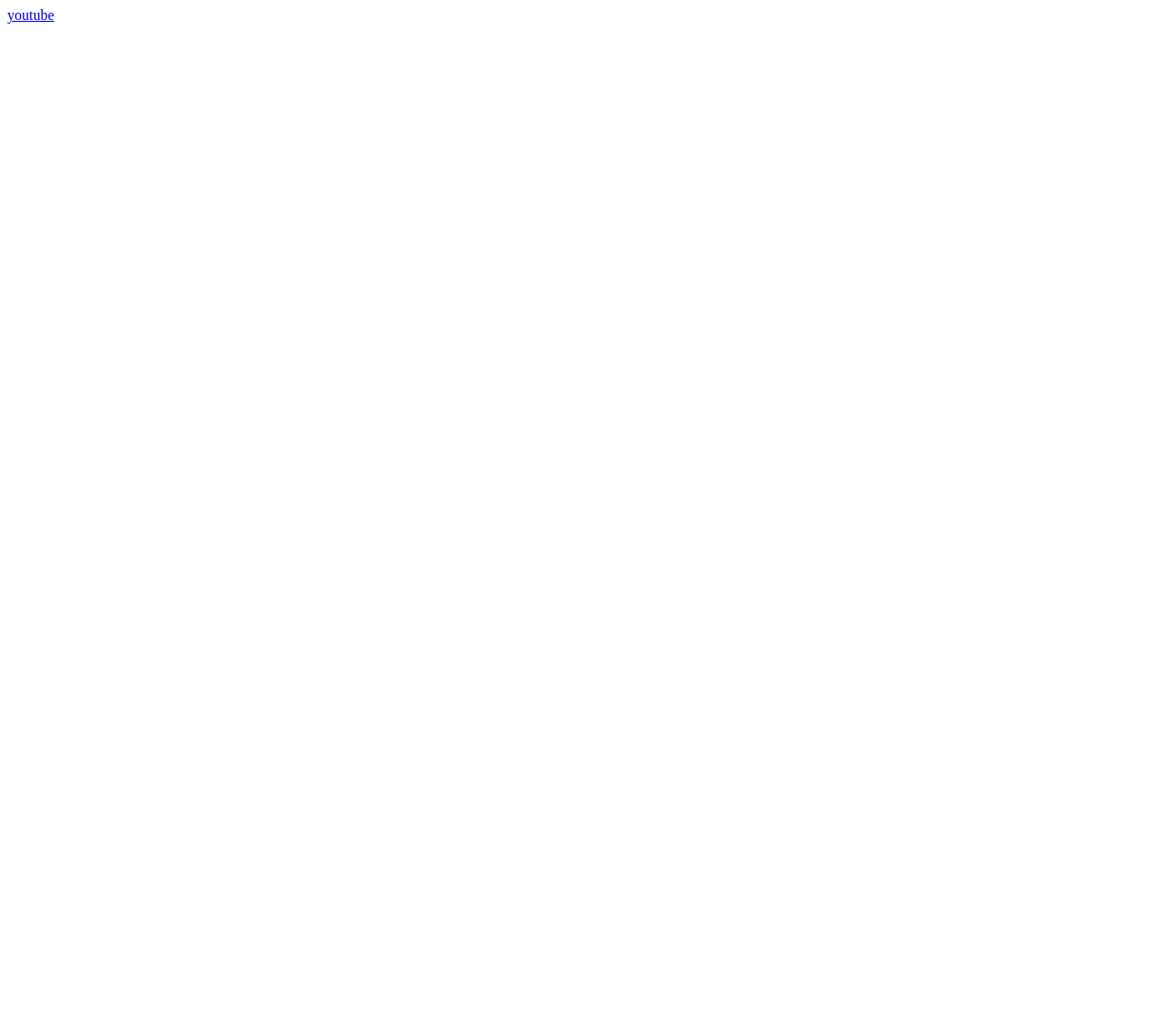
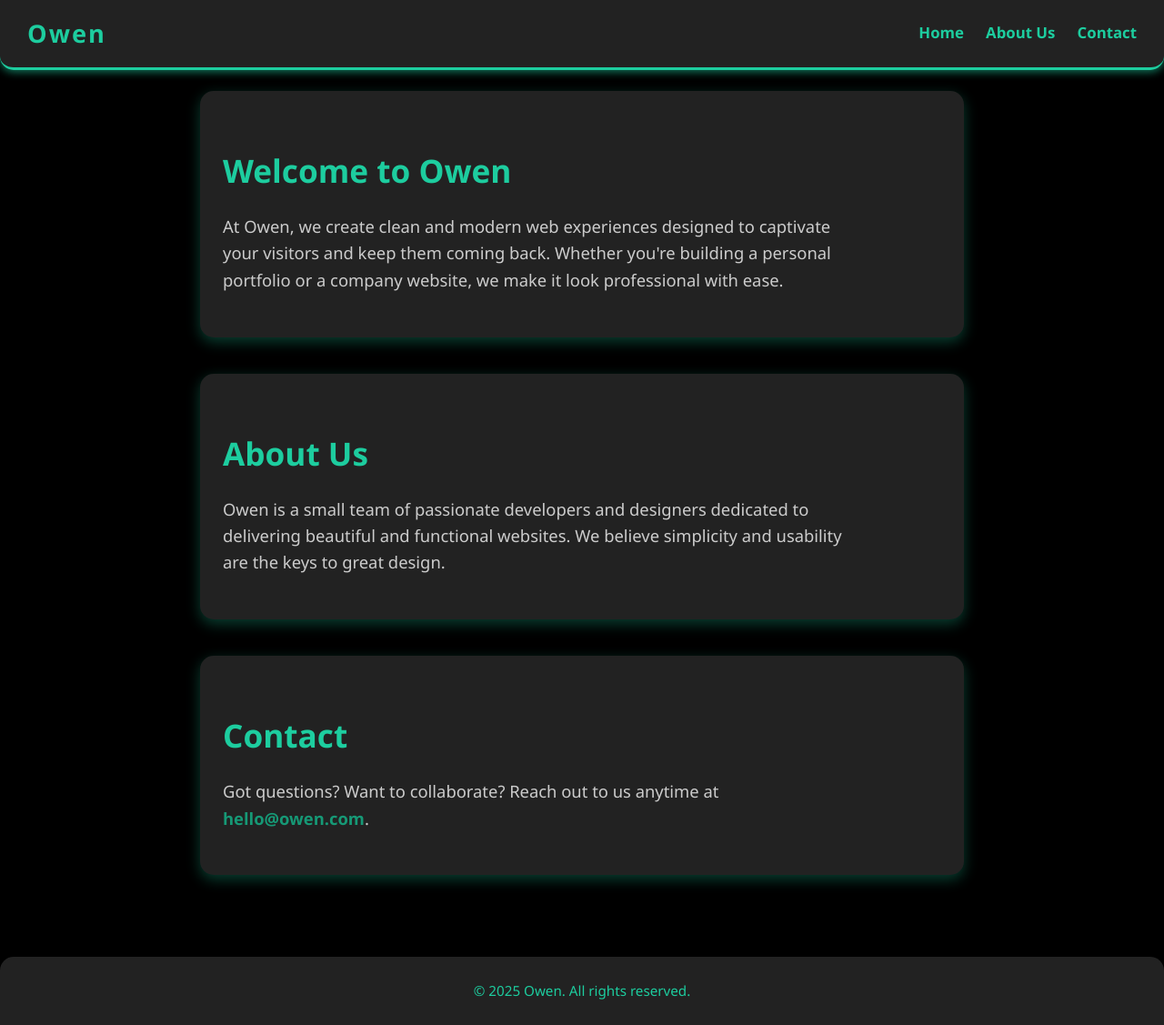
Before and after one commit to owen-arch/Osama, a plain HTML site: page index.html in a window 1280 px wide. Shown: the whole page at 91% size. Before the commit the page ends 800 px from the top, so only its background shows below. Drawn offline with Linux system fonts and the light colour scheme.

Commit message:
Update index.html

```diff
--- a/index.html
+++ b/index.html
@@ -1,18 +1,175 @@
-<html>
+<!DOCTYPE html>
+<html lang="en" dir="ltr">
 <head>
-      <title>Osama</title>
-      <link rel="stylesheet" href="Osama.css"/>
+<meta charset="UTF-8" />
+<meta name="viewport" content="width=device-width, initial-scale=1" />
+<title>Owen</title>
+<style>
+  /* Reset & base */
+  * {
+    box-sizing: border-box;
+  }
+  body {
+    margin: 0;
+    font-family: "Segoe UI", Tahoma, Geneva, Verdana, sans-serif;
+    line-height: 1.6;
+    background: #000000; /* Black */
+    color: #dddddd;
+    direction: ltr;
+  }
 
+  /* Header */
+  header {
+    position: fixed;
+    top: 0;
+    left: 0;
+    right: 0;
+    background: #222222; /* Dark Gray */
+    border-bottom: 3px solid #1DCD9F; /* Vibrant turquoise */
+    border-radius: 0 0 15px 15px;
+    padding: 15px 30px;
+    display: flex;
+    align-items: center;
+    justify-content: space-between;
+    box-shadow: 0 2px 10px rgba(29, 205, 159, 0.6);
+    transition: transform 0.3s ease;
+    z-index: 1000;
+  }
+  header.hide {
+    transform: translateY(-100%);
+  }
+  header h1 {
+    margin: 0;
+    font-weight: 700;
+    font-size: 1.7rem;
+    color: #1DCD9F; /* Vibrant turquoise */
+    user-select: none;
+    letter-spacing: 2px;
+  }
+  nav a {
+    color: #1DCD9F;
+    text-decoration: none;
+    margin-left: 20px;
+    font-weight: 600;
+    font-size: 1.05rem;
+    transition: color 0.2s ease;
+  }
+  nav a:hover {
+    color: #169976; /* Teal green */
+  }
 
+  /* Main content */
+  main {
+    padding: 100px 30px 50px; /* top padding to avoid header overlap */
+    max-width: 900px;
+    margin: 0 auto;
+  }
 
+  /* Floating card style for sections */
+  section.card {
+    background: #222222; /* Dark gray */
+    border-radius: 15px;
+    padding: 30px 25px;
+    margin-bottom: 40px;
+    box-shadow: 0 5px 15px rgba(29, 205, 159, 0.3);
+    transition: transform 0.3s ease, box-shadow 0.3s ease;
+    cursor: pointer;
+  }
+  section.card:hover {
+    transform: translateY(-10px);
+    box-shadow: 0 15px 30px rgba(29, 205, 159, 0.6);
+  }
 
+  main h2 {
+    font-weight: 700;
+    font-size: 2.2rem;
+    margin-bottom: 0.5em;
+    color: #1DCD9F;
+  }
+  main p {
+    font-size: 1.15rem;
+    color: #cccccc;
+    max-width: 700px;
+  }
+  main a {
+    color: #169976;
+    text-decoration: none;
+    font-weight: 600;
+  }
+  main a:hover {
+    color: #1DCD9F;
+    text-decoration: underline;
+  }
+
+  /* Footer */
+  footer {
+    background: #222222;
+    color: #1DCD9F;
+    text-align: center;
+    padding: 25px 20px;
+    border-radius: 15px 15px 0 0;
+    font-size: 0.95rem;
+    user-select: none;
+  }
+</style>
 </head>
 <body>
 
-      <a href="https://www.youtube.com/">youtube</a>
+<header id="header">
+  <h1>Owen</h1>
+  <nav>
+    <a href="#home">Home</a>
+    <a href="#about">About Us</a>
+    <a href="#contact">Contact</a>
+  </nav>
+</header>
+
+<main>
+  <section id="home" class="card">
+    <h2>Welcome to Owen</h2>
+    <p>
+      At Owen, we create clean and modern web experiences designed to captivate your visitors and keep them coming back. Whether you're building a personal portfolio or a company website, we make it look professional with ease.
+    </p>
+  </section>
+
+  <section id="about" class="card">
+    <h2>About Us</h2>
+    <p>
+      Owen is a small team of passionate developers and designers dedicated to delivering beautiful and functional websites. We believe simplicity and usability are the keys to great design.
+    </p>
+  </section>
+
+  <section id="contact" class="card">
+    <h2>Contact</h2>
+    <p>
+      Got questions? Want to collaborate? Reach out to us anytime at
+      <a href="mailto:hello@owen.com">hello@owen.com</a>.
+    </p>
+  </section>
+</main>
+
+<footer>
+  &copy; 2025 Owen. All rights reserved.
+</footer>
+
+<script>
+  const header = document.getElementById('header');
+  let lastScroll = 0;
+
+  window.addEventListener('scroll', () => {
+    const currentScroll = window.pageYOffset;
+
+    if (currentScroll <= 0) {
+      header.classList.remove('hide');
+    } else if (currentScroll > lastScroll) {
+      header.classList.add('hide');
+    } else {
+      header.classList.remove('hide');
+    }
+
+    lastScroll = currentScroll;
+  });
+</script>
 
 </body>
-
-
-
 </html>
```
